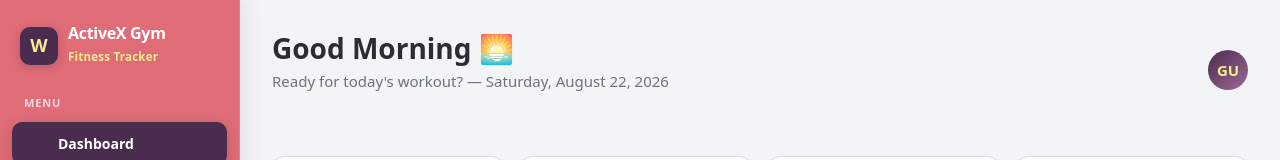
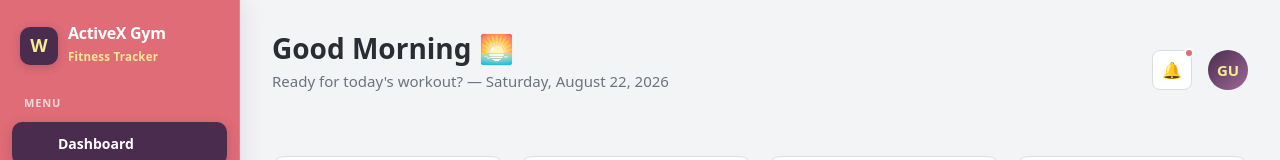
Before and after one commit to sumit0596/workfit, a Next.js app: page /dashboard in a window 1280 px wide. Shown: the top 160 px of the page. Built offline with nearby package versions, Linux system fonts and the light colour scheme; no server answers; some icons are missing.

Commit message:
feat: add dynamic Header component with time-based greetings, user profile initials, and notification update feed

```diff
--- a/components/ui/Header.tsx
+++ b/components/ui/Header.tsx
@@ -12,9 +12,6 @@ export default function Header() {
   const [showDropdown, setShowDropdown] = useState(false);
   const [showNotifications, setShowNotifications] = useState(false);
   const [commitMsg, setCommitMsg] = useState("Checking for updates...");
-
-  // Check if we are in production
-  const isVercelProd = process.env.NODE_ENV === "production";
 
   useEffect(() => {
     // Mobile Check
@@ -50,7 +47,6 @@ export default function Header() {
       }
     });
 
-    if (isVercelProd) {
     fetch("/api/updates")
       .then(res => res.json())
       .then(data => {
@@ -59,7 +55,6 @@ export default function Header() {
         }
       })
       .catch(err => console.error("Failed to fetch updates:", err));
-    }
 
     return () => window.removeEventListener("resize", handleResize);
   }, []);
@@ -85,7 +80,6 @@ export default function Header() {
         )}
       </div>
       <div className={isMobile ? `${styles.actionsContainer} ${styles.actionsContainerMobile}` : styles.actionsContainer}>
-        {isVercelProd && (
         <div className={styles.notificationWrapper}>
           <button
             className={isMobile ? `${styles.notificationBtn} ${styles.notificationBtnMobile}` : styles.notificationBtn}
@@ -111,7 +105,6 @@ export default function Header() {
             </div>
           )}
         </div>
-        )}
         <div className={styles.profileWrapper}>
           <div
             onClick={() => {
```
Lines whose indentation alone changed are shown as unchanged.
